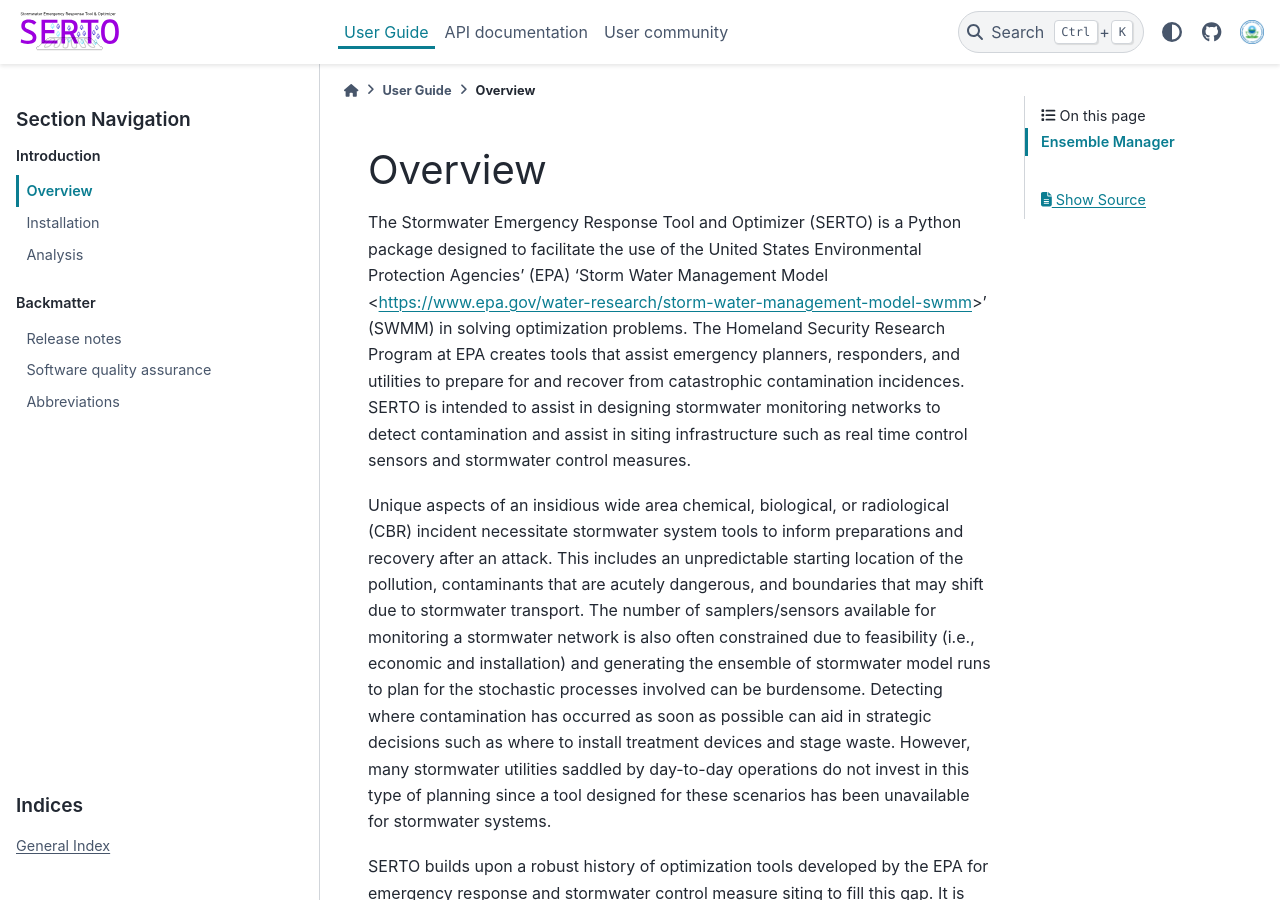
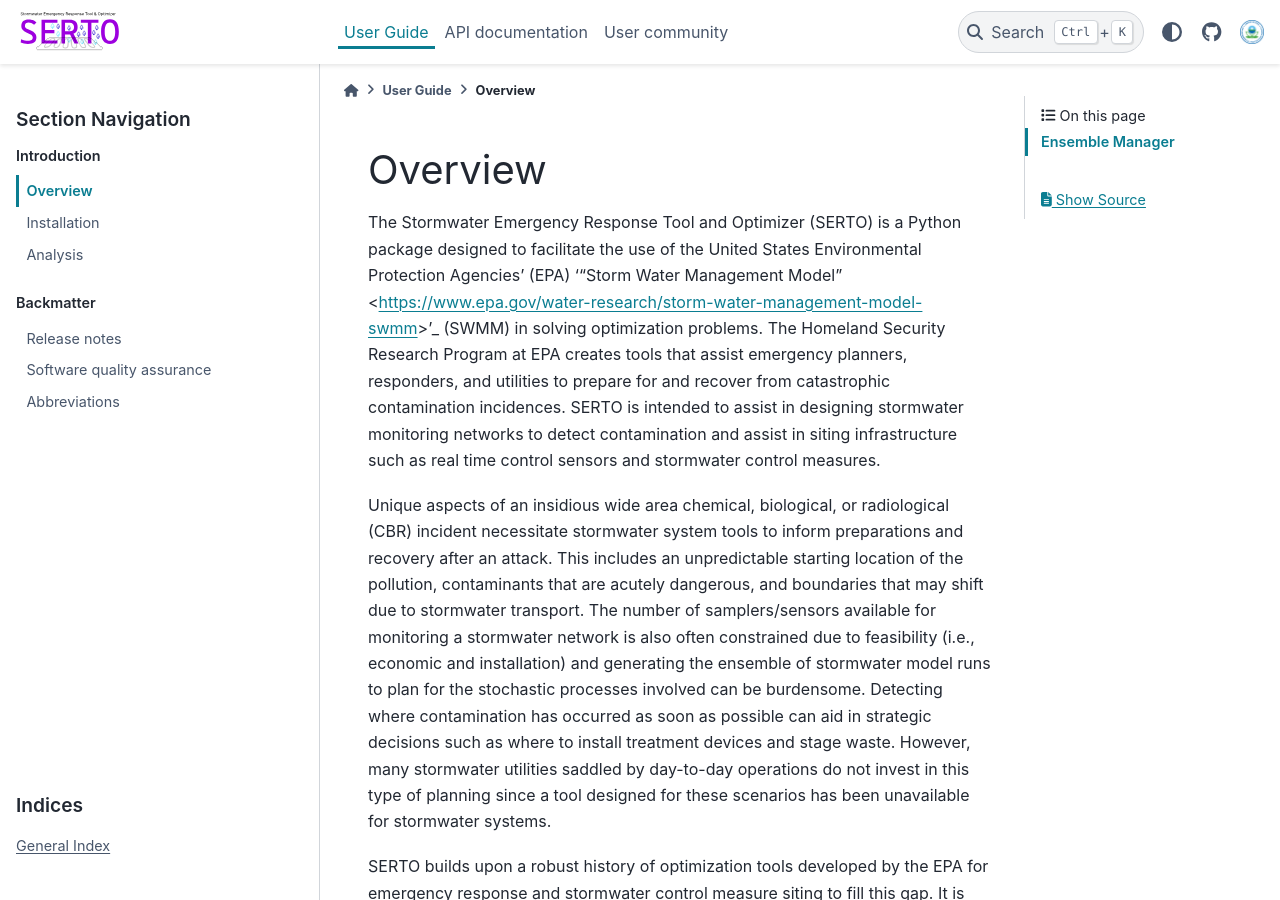
Before and after one commit to USEPA/SERTO, a Sphinx documentation site: the page built from docs/overview.rst, in a window 1280 px wide and 900 px high. Built offline with Sphinx 7.4.7 and the PyData theme 0.15.4, drawn with Linux system fonts in a browser that asks for light colours; pages that are not in the unit, such as notebooks, are missing from menus.

```diff
--- a/docs/conf.py
+++ b/docs/conf.py
@@ -14,6 +14,9 @@
 
 import sys
 import os
+sys.path.append('.')
+from links.link import *
+from links import *
 import shlex
 from serto import __version__
 
--- a/docs/overview.rst
+++ b/docs/overview.rst
@@ -1,7 +1,7 @@
 ========
 Overview
 ========
-The Stormwater Emergency Response Tool and Optimizer (SERTO) is a Python package designed to facilitate the use of the United States Environmental Protection Agencies’ (EPA) 'Storm Water Management Model <https://www.epa.gov/water-research/storm-water-management-model-swmm>' (SWMM) in solving optimization problems. The Homeland Security Research Program at EPA creates tools that assist emergency planners, responders, and utilities to prepare for and recover from catastrophic contamination incidences. SERTO is intended to assist in designing stormwater monitoring networks to detect contamination and assist in siting infrastructure such as real time control sensors and stormwater control measures.
+The Stormwater Emergency Response Tool and Optimizer (SERTO) is a Python package designed to facilitate the use of the United States Environmental Protection Agencies’ (EPA) '"Storm Water Management Model" <https://www.epa.gov/water-research/storm-water-management-model-swmm>'_ (SWMM) in solving optimization problems. The Homeland Security Research Program at EPA creates tools that assist emergency planners, responders, and utilities to prepare for and recover from catastrophic contamination incidences. SERTO is intended to assist in designing stormwater monitoring networks to detect contamination and assist in siting infrastructure such as real time control sensors and stormwater control measures.
 
 Unique aspects of an insidious wide area chemical, biological, or radiological (CBR) incident necessitate stormwater system tools to inform preparations and recovery after an attack. This includes an unpredictable starting location of the pollution, contaminants that are acutely dangerous, and boundaries that may shift due to stormwater transport. The number of samplers/sensors available for monitoring a stormwater network is also often constrained due to feasibility (i.e., economic and installation) and generating the ensemble of stormwater model runs to plan for the stochastic processes involved can be burdensome. Detecting where contamination has occurred as soon as possible can aid in strategic decisions such as where to install treatment devices and stage waste. However, many stormwater utilities saddled by day-to-day operations do not invest in this type of planning since a tool designed for these scenarios has been unavailable for stormwater systems.
 
```
